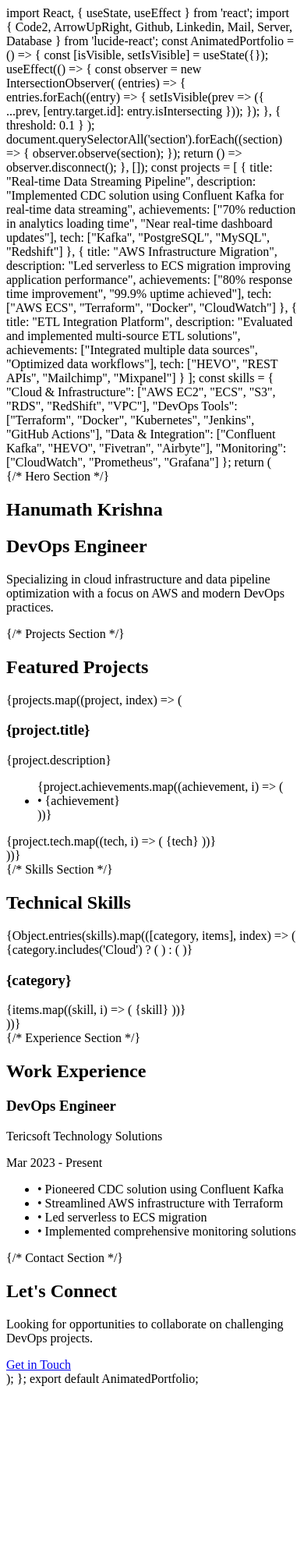
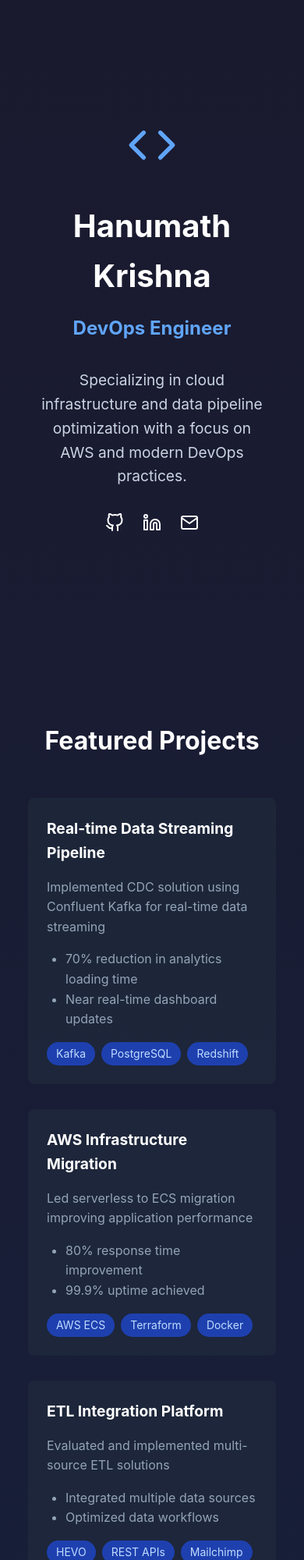
Before and after one commit to hanumathkrishna/hanumath, a plain HTML site: page index.html in a window 390 px wide. Shown: the top 2000 px of the page at 78% size. Before the commit the page ends 1785 px from the top, so only its background shows below. Drawn offline with nearby package versions, Linux system fonts and the light colour scheme.

Commit message:
Update index.html

```diff
--- a/index.html
+++ b/index.html
@@ -1,203 +1,333 @@
-import React, { useState, useEffect } from 'react';
-import {
-  Code2,
-  ArrowUpRight,
-  Github,
-  Linkedin,
-  Mail,
-  Server,
-  Database
-} from 'lucide-react';
+<!DOCTYPE html>
+<html lang="en">
+<head>
+    <meta charset="UTF-8">
+    <meta name="viewport" content="width=device-width, initial-scale=1.0">
+    <title>Hanumath Krishna - DevOps Engineer</title>
+    <script src="https://cdnjs.cloudflare.com/ajax/libs/feather-icons/4.29.0/feather.min.js"></script>
+    <style>
+        * {
+            margin: 0;
+            padding: 0;
+            box-sizing: border-box;
+            font-family: -apple-system, BlinkMacSystemFont, 'Segoe UI', Roboto, Oxygen, Ubuntu, Cantarell, sans-serif;
+        }
 
-const AnimatedPortfolio = () => {
-  const [isVisible, setIsVisible] = useState({});
+        body {
+            background: linear-gradient(to bottom, #1a1a2e, #16213e);
+            color: white;
+            line-height: 1.6;
+        }
 
-  useEffect(() => {
-    const observer = new IntersectionObserver(
-      (entries) => {
-        entries.forEach((entry) => {
-          setIsVisible(prev => ({
-            ...prev,
-            [entry.target.id]: entry.isIntersecting
-          }));
-        });
-      },
-      { threshold: 0.1 }
-    );
+        .container {
+            max-width: 1200px;
+            margin: 0 auto;
+            padding: 0 20px;
+        }
 
-    document.querySelectorAll('section').forEach((section) => {
-      observer.observe(section);
-    });
+        /* Hero Section */
+        .hero {
+            min-height: 100vh;
+            display: flex;
+            align-items: center;
+            justify-content: center;
+            text-align: center;
+            padding: 2rem;
+            animation: fadeIn 1s ease-out;
+        }
 
-    return () => observer.disconnect();
-  }, []);
+        .hero h1 {
+            font-size: 3.5rem;
+            margin-bottom: 1rem;
+            color: #fff;
+        }
 
-  const projects = [
-    {
-      title: "Real-time Data Streaming Pipeline",
-      description: "Implemented CDC solution using Confluent Kafka for real-time data streaming",
-      achievements: ["70% reduction in analytics loading time", "Near real-time dashboard updates"],
-      tech: ["Kafka", "PostgreSQL", "MySQL", "Redshift"]
-    },
-    {
-      title: "AWS Infrastructure Migration",
-      description: "Led serverless to ECS migration improving application performance",
-      achievements: ["80% response time improvement", "99.9% uptime achieved"],
-      tech: ["AWS ECS", "Terraform", "Docker", "CloudWatch"]
-    },
-    {
-      title: "ETL Integration Platform",
-      description: "Evaluated and implemented multi-source ETL solutions",
-      achievements: ["Integrated multiple data sources", "Optimized data workflows"],
-      tech: ["HEVO", "REST APIs", "Mailchimp", "Mixpanel"]
+        .hero h2 {
+            font-size: 1.8rem;
+            color: #60a5fa;
+            margin-bottom: 2rem;
         }
-  ];
 
-  const skills = {
-    "Cloud & Infrastructure": ["AWS EC2", "ECS", "S3", "RDS", "RedShift", "VPC"],
-    "DevOps Tools": ["Terraform", "Docker", "Kubernetes", "Jenkins", "GitHub Actions"],
-    "Data & Integration": ["Confluent Kafka", "HEVO", "Fivetran", "Airbyte"],
-    "Monitoring": ["CloudWatch", "Prometheus", "Grafana"]
-  };
+        .hero p {
+            font-size: 1.2rem;
+            color: #cbd5e1;
+            max-width: 600px;
+            margin: 0 auto;
+        }
 
-  return (
-    <div className="min-h-screen bg-gradient-to-b from-gray-900 to-gray-800 text-white">
-      {/* Hero Section */}
-      <section id="hero" className="min-h-screen flex items-center justify-center text-center p-8">
-        <div className={`transform transition-all duration-1000 ${isVisible['hero'] ? 'translate-y-0 opacity-100' : 'translate-y-10 opacity-0'}`}>
-          <Code2 className="w-16 h-16 mx-auto mb-8 text-blue-400" />
-          <h1 className="text-5xl font-bold mb-4">Hanumath Krishna</h1>
-          <h2 className="text-2xl text-blue-400 mb-8">DevOps Engineer</h2>
-          <p className="text-xl text-gray-300 max-w-2xl mx-auto">
-            Specializing in cloud infrastructure and data pipeline optimization with a focus on AWS and modern DevOps practices.
-          </p>
-          <div className="flex justify-center gap-6 mt-8">
-            <a href="https://github.com" className="hover:text-blue-400 transition-colors">
-              <Github className="w-8 h-8" />
-            </a>
-            <a href="https://linkedin.com" className="hover:text-blue-400 transition-colors">
-              <Linkedin className="w-8 h-8" />
-            </a>
-            <a href="mailto:ghanumath16@gmail.com" className="hover:text-blue-400 transition-colors">
-              <Mail className="w-8 h-8" />
-            </a>
+        /* Projects Section */
+        .projects {
+            padding: 5rem 0;
+        }
+
+        .section-title {
+            font-size: 2.5rem;
+            text-align: center;
+            margin-bottom: 3rem;
+            color: #fff;
+        }
+
+        .projects-grid {
+            display: grid;
+            grid-template-columns: repeat(auto-fit, minmax(300px, 1fr));
+            gap: 2rem;
+            padding: 0 1rem;
+        }
+
+        .project-card {
+            background: rgba(30, 41, 59, 0.8);
+            border-radius: 8px;
+            padding: 1.5rem;
+            transition: transform 0.3s ease;
+        }
+
+        .project-card:hover {
+            transform: translateY(-5px);
+        }
+
+        .project-card h3 {
+            font-size: 1.2rem;
+            margin-bottom: 1rem;
+            color: #fff;
+        }
+
+        .project-card p {
+            color: #94a3b8;
+            margin-bottom: 1rem;
+        }
+
+        .tech-stack {
+            display: flex;
+            flex-wrap: wrap;
+            gap: 0.5rem;
+        }
+
+        .tech-tag {
+            background: #1e40af;
+            color: #bfdbfe;
+            padding: 0.25rem 0.75rem;
+            border-radius: 9999px;
+            font-size: 0.875rem;
+        }
+
+        /* Skills Section */
+        .skills {
+            padding: 5rem 0;
+            background: rgba(30, 41, 59, 0.3);
+        }
+
+        .skills-grid {
+            display: grid;
+            grid-template-columns: repeat(auto-fit, minmax(250px, 1fr));
+            gap: 2rem;
+        }
+
+        .skill-category h3 {
+            color: #60a5fa;
+            margin-bottom: 1rem;
+            display: flex;
+            align-items: center;
+            gap: 0.5rem;
+        }
+
+        .skill-tags {
+            display: flex;
+            flex-wrap: wrap;
+            gap: 0.5rem;
+        }
+
+        .skill-tag {
+            background: rgba(30, 41, 59, 0.8);
+            padding: 0.5rem 1rem;
+            border-radius: 8px;
+            transition: background-color 0.3s ease;
+        }
+
+        .skill-tag:hover {
+            background: #1e40af;
+        }
+
+        /* Contact Section */
+        .contact {
+            padding: 5rem 0;
+            text-align: center;
+        }
+
+        .social-links {
+            display: flex;
+            justify-content: center;
+            gap: 1.5rem;
+            margin-top: 2rem;
+        }
+
+        .social-links a {
+            color: #fff;
+            text-decoration: none;
+            transition: color 0.3s ease;
+        }
+
+        .social-links a:hover {
+            color: #60a5fa;
+        }
+
+        /* Animations */
+        @keyframes fadeIn {
+            from { opacity: 0; transform: translateY(20px); }
+            to { opacity: 1; transform: translateY(0); }
+        }
+
+        .animate-on-scroll {
+            opacity: 0;
+            transform: translateY(20px);
+            transition: all 0.6s ease-out;
+        }
+
+        .animate-on-scroll.visible {
+            opacity: 1;
+            transform: translateY(0);
+        }
+
+        /* Responsive Design */
+        @media (max-width: 768px) {
+            .hero h1 { font-size: 2.5rem; }
+            .hero h2 { font-size: 1.5rem; }
+            .section-title { font-size: 2rem; }
+            .projects-grid { grid-template-columns: 1fr; }
+        }
+    </style>
+</head>
+<body>
+    <!-- Hero Section -->
+    <section class="hero">
+        <div class="container">
+            <i data-feather="code" style="width: 64px; height: 64px; color: #60a5fa; margin-bottom: 2rem;"></i>
+            <h1>Hanumath Krishna</h1>
+            <h2>DevOps Engineer</h2>
+            <p>Specializing in cloud infrastructure and data pipeline optimization with a focus on AWS and modern DevOps practices.</p>
+            <div class="social-links">
+                <a href="https://github.com"><i data-feather="github"></i></a>
+                <a href="https://linkedin.com"><i data-feather="linkedin"></i></a>
+                <a href="mailto:ghanumath16@gmail.com"><i data-feather="mail"></i></a>
             </div>
         </div>
     </section>
 
-      {/* Projects Section */}
-      <section id="projects" className="py-20 px-8">
-        <h2 className="text-4xl font-bold text-center mb-16">Featured Projects</h2>
-        <div className="max-w-6xl mx-auto grid grid-cols-1 md:grid-cols-2 lg:grid-cols-3 gap-8">
-          {projects.map((project, index) => (
-            <div
-              key={index}
-              className={`bg-gray-800 rounded-lg p-6 transform transition-all duration-700 hover:scale-105 ${
-                isVisible['projects'] ? 'translate-y-0 opacity-100' : 'translate-y-10 opacity-0'
-              }`}
-              style={{ transitionDelay: `${index * 200}ms` }}
-            >
-              <h3 className="text-xl font-bold mb-4 flex items-center justify-between">
-                {project.title}
-                <ArrowUpRight className="w-5 h-5 text-blue-400" />
-              </h3>
-              <p className="text-gray-400 mb-4">{project.description}</p>
-              <ul className="mb-4 text-sm text-gray-300">
-                {project.achievements.map((achievement, i) => (
-                  <li key={i} className="mb-2">• {achievement}</li>
-                ))}
+    <!-- Projects Section -->
+    <section class="projects">
+        <div class="container">
+            <h2 class="section-title">Featured Projects</h2>
+            <div class="projects-grid">
+                <div class="project-card animate-on-scroll">
+                    <h3>Real-time Data Streaming Pipeline</h3>
+                    <p>Implemented CDC solution using Confluent Kafka for real-time data streaming</p>
+                    <ul style="color: #94a3b8; margin-bottom: 1rem; padding-left: 1.5rem;">
+                        <li>70% reduction in analytics loading time</li>
+                        <li>Near real-time dashboard updates</li>
                     </ul>
-              <div className="flex flex-wrap gap-2">
-                {project.tech.map((tech, i) => (
-                  <span key={i} className="text-xs bg-blue-900 text-blue-200 px-3 py-1 rounded-full">
-                    {tech}
-                  </span>
-                ))}
+                    <div class="tech-stack">
+                        <span class="tech-tag">Kafka</span>
+                        <span class="tech-tag">PostgreSQL</span>
+                        <span class="tech-tag">Redshift</span>
                     </div>
                 </div>
-          ))}
-        </div>
-      </section>
 
-      {/* Skills Section */}
-      <section id="skills" className="py-20 px-8 bg-gray-800 bg-opacity-50">
-        <h2 className="text-4xl font-bold text-center mb-16">Technical Skills</h2>
-        <div className="max-w-6xl mx-auto grid grid-cols-1 md:grid-cols-2 gap-8">
-          {Object.entries(skills).map(([category, items], index) => (
-            <div
-              key={category}
-              className={`transform transition-all duration-700 ${
-                isVisible['skills'] ? 'translate-y-0 opacity-100' : 'translate-y-10 opacity-0'
-              }`}
-              style={{ transitionDelay: `${index * 200}ms` }}
-            >
-              <div className="flex items-center gap-2 mb-4">
-                {category.includes('Cloud') ? (
-                  <Server className="w-6 h-6 text-blue-400" />
-                ) : (
-                  <Database className="w-6 h-6 text-blue-400" />
-                )}
-                <h3 className="text-xl font-bold text-blue-400">{category}</h3>
-              </div>
-              <div className="flex flex-wrap gap-3">
-                {items.map((skill, i) => (
-                  <span
-                    key={i}
-                    className="bg-gray-700 px-4 py-2 rounded-lg text-sm hover:bg-blue-900 transition-colors"
-                  >
-                    {skill}
-                  </span>
-                ))}
+                <div class="project-card animate-on-scroll">
+                    <h3>AWS Infrastructure Migration</h3>
+                    <p>Led serverless to ECS migration improving application performance</p>
+                    <ul style="color: #94a3b8; margin-bottom: 1rem; padding-left: 1.5rem;">
+                        <li>80% response time improvement</li>
+                        <li>99.9% uptime achieved</li>
+                    </ul>
+                    <div class="tech-stack">
+                        <span class="tech-tag">AWS ECS</span>
+                        <span class="tech-tag">Terraform</span>
+                        <span class="tech-tag">Docker</span>
                     </div>
                 </div>
-          ))}
+
+                <div class="project-card animate-on-scroll">
+                    <h3>ETL Integration Platform</h3>
+                    <p>Evaluated and implemented multi-source ETL solutions</p>
+                    <ul style="color: #94a3b8; margin-bottom: 1rem; padding-left: 1.5rem;">
+                        <li>Integrated multiple data sources</li>
+                        <li>Optimized data workflows</li>
+                    </ul>
+                    <div class="tech-stack">
+                        <span class="tech-tag">HEVO</span>
+                        <span class="tech-tag">REST APIs</span>
+                        <span class="tech-tag">Mailchimp</span>
                     </div>
-      </section>
-
-      {/* Experience Section */}
-      <section id="experience" className="py-20 px-8">
-        <h2 className="text-4xl font-bold text-center mb-16">Work Experience</h2>
-        <div className="max-w-3xl mx-auto">
-          <div
-            className={`bg-gray-800 rounded-lg p-8 transform transition-all duration-700 ${
-              isVisible['experience'] ? 'translate-y-0 opacity-100' : 'translate-y-10 opacity-0'
-            }`}
-          >
-            <div className="flex justify-between items-start mb-4">
-              <div>
-                <h3 className="text-xl font-bold">DevOps Engineer</h3>
-                <p className="text-blue-400">Tericsoft Technology Solutions</p>
                 </div>
-              <p className="text-gray-400">Mar 2023 - Present</p>
-            </div>
-            <ul className="text-gray-300 space-y-3">
-              <li>• Pioneered CDC solution using Confluent Kafka</li>
-              <li>• Streamlined AWS infrastructure with Terraform</li>
-              <li>• Led serverless to ECS migration</li>
-              <li>• Implemented comprehensive monitoring solutions</li>
-            </ul>
             </div>
         </div>
     </section>
 
-      {/* Contact Section */}
-      <section id="contact" className="py-20 px-8 bg-gray-800 bg-opacity-50">
-        <div className="max-w-3xl mx-auto text-center">
-          <h2 className="text-4xl font-bold mb-8">Let's Connect</h2>
-          <p className="text-gray-300 mb-8">
-            Looking for opportunities to collaborate on challenging DevOps projects.
-          </p>
-          <a
-            href="mailto:ghanumath16@gmail.com"
-            className="inline-flex items-center gap-2 bg-blue-600 hover:bg-blue-700 px-6 py-3 rounded-lg transition-colors"
-          >
-            <Mail className="w-5 h-5" />
+    <!-- Skills Section -->
+    <section class="skills">
+        <div class="container">
+            <h2 class="section-title">Technical Skills</h2>
+            <div class="skills-grid">
+                <div class="skill-category animate-on-scroll">
+                    <h3><i data-feather="cloud"></i> Cloud & Infrastructure</h3>
+                    <div class="skill-tags">
+                        <span class="skill-tag">AWS EC2</span>
+                        <span class="skill-tag">ECS</span>
+                        <span class="skill-tag">S3</span>
+                        <span class="skill-tag">RDS</span>
+                        <span class="skill-tag">RedShift</span>
+                    </div>
+                </div>
+
+                <div class="skill-category animate-on-scroll">
+                    <h3><i data-feather="settings"></i> DevOps Tools</h3>
+                    <div class="skill-tags">
+                        <span class="skill-tag">Terraform</span>
+                        <span class="skill-tag">Docker</span>
+                        <span class="skill-tag">Kubernetes</span>
+                        <span class="skill-tag">Jenkins</span>
+                    </div>
+                </div>
+
+                <div class="skill-category animate-on-scroll">
+                    <h3><i data-feather="database"></i> Data & Integration</h3>
+                    <div class="skill-tags">
+                        <span class="skill-tag">Confluent Kafka</span>
+                        <span class="skill-tag">HEVO</span>
+                        <span class="skill-tag">Fivetran</span>
+                    </div>
+                </div>
+            </div>
+        </div>
+    </section>
+
+    <!-- Contact Section -->
+    <section class="contact">
+        <div class="container">
+            <h2 class="section-title">Let's Connect</h2>
+            <p style="color: #94a3b8; margin-bottom: 2rem;">Looking for opportunities to collaborate on challenging DevOps projects.</p>
+            <a href="mailto:ghanumath16@gmail.com" style="background: #2563eb; color: white; padding: 0.75rem 1.5rem; border-radius: 8px; text-decoration: none; display: inline-flex; align-items: center; gap: 0.5rem;">
+                <i data-feather="mail"></i>
                 Get in Touch
             </a>
         </div>
     </section>
-    </div>
-  );
-};
 
-export default AnimatedPortfolio;
+    <script>
+        // Initialize Feather Icons
+        feather.replace();
+
+        // Intersection Observer for scroll animations
+        const observer = new IntersectionObserver((entries) => {
+            entries.forEach(entry => {
+                if (entry.isIntersecting) {
+                    entry.target.classList.add('visible');
+                }
+            });
+        }, { threshold: 0.1 });
+
+        document.querySelectorAll('.animate-on-scroll').forEach((element) => {
+            observer.observe(element);
+        });
+    </script>
+</body>
+</html>
```
Lines whose indentation alone changed are shown as unchanged.
